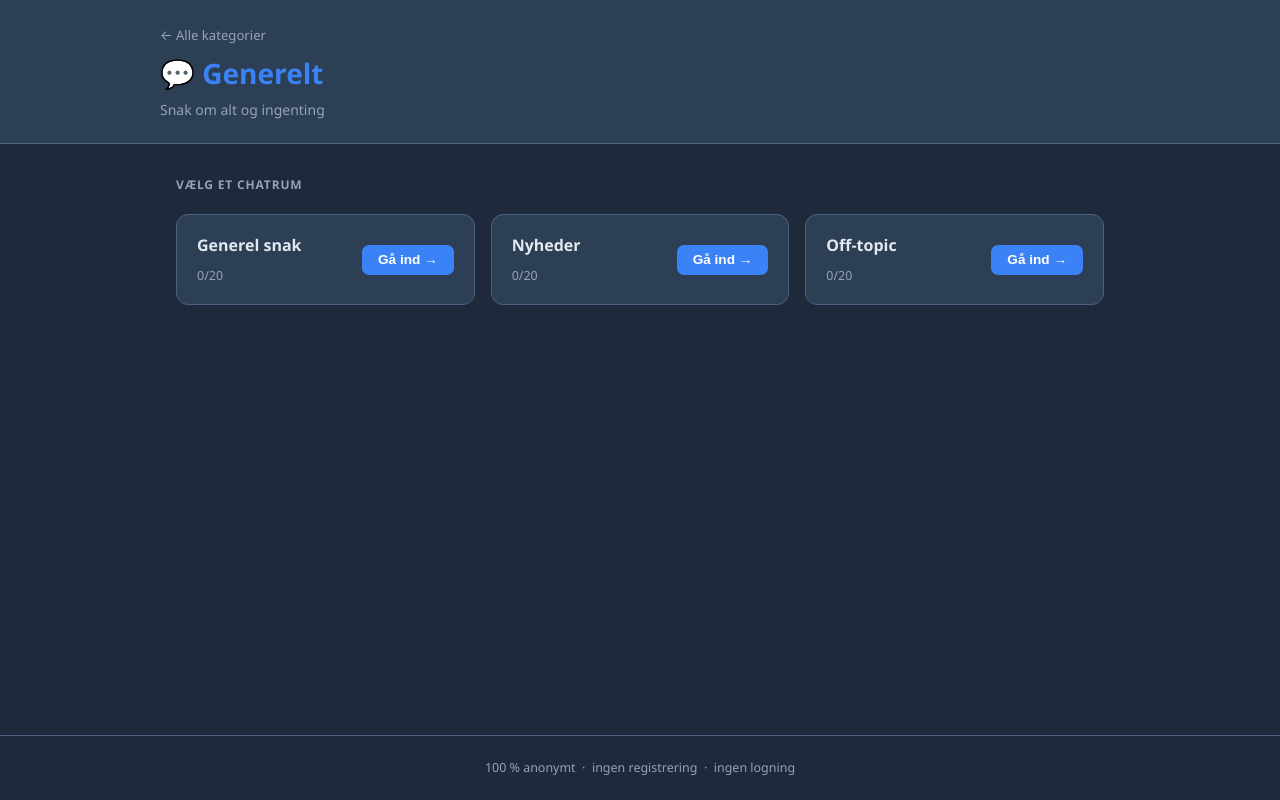
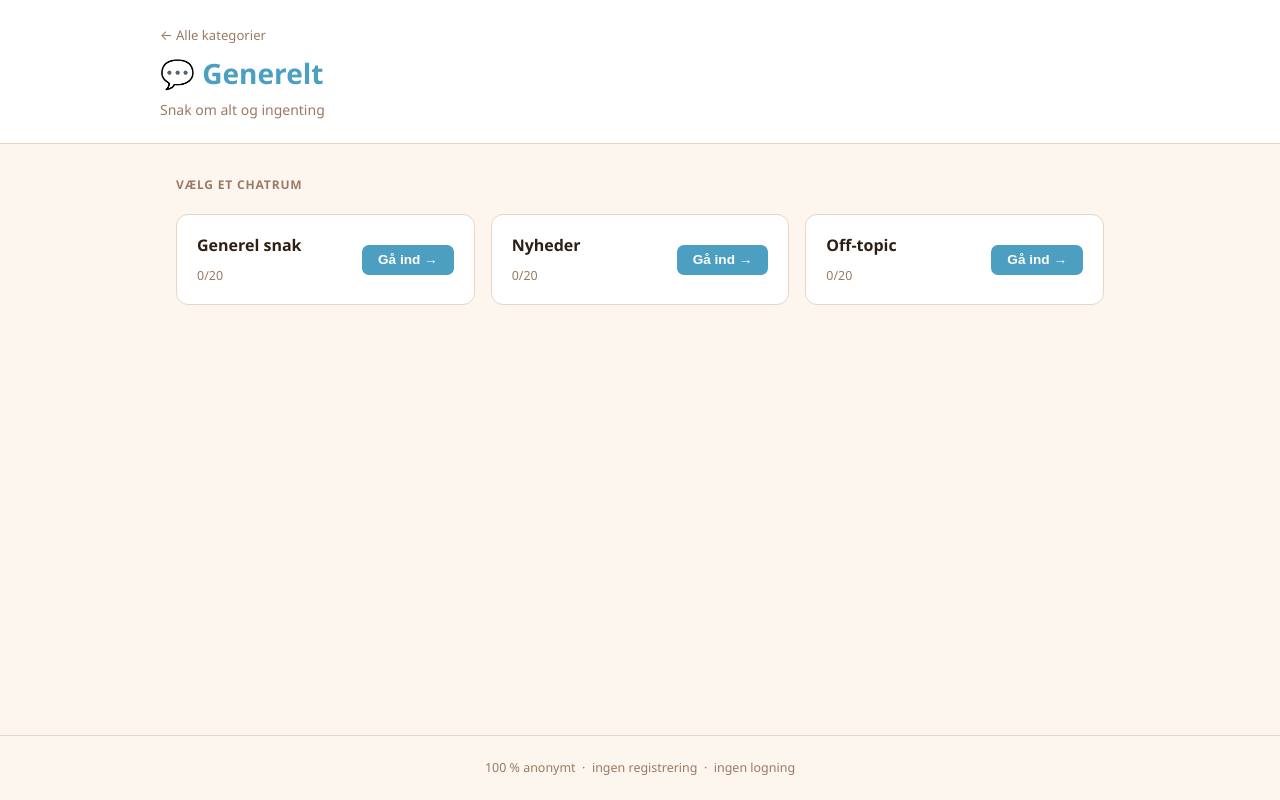
Before and after one commit to Arnold2006/Quickchat.dk, a PHP site: page /category.php?id=1 in a window 1280 px wide. Run offline with PHP 8.4, Linux system fonts and the light colour scheme; data comes from the database, SQL or seed files in the repository.

Commit message:
style: switch to light pastel/cream theme with consistent color variables
Agent-Logs-Url: https://github.com/Arnold2006/Quickchat.dk/sessions/7017af6d-d70c-4f17-8934-597074bc1af6

Co-authored-by: Arnold2006 <115367701+Arnold2006@users.noreply.github.com>

```diff
--- a/css/style.css
+++ b/css/style.css
@@ -6,18 +6,19 @@
 *, *::before, *::after { box-sizing: border-box; margin: 0; padding: 0; }
 
 :root {
-    --bg:         #1e293b;
-    --surface:    #2d3f55;
-    --surface2:   #475569;
-    --border:     #4a6180;
-    --text:       #e2e8f0;
-    --text-muted: #94a3b8;
-    --accent:     #3b82f6;
-    --accent-h:   #2563eb;
-    --green:      #22c55e;
-    --red:        #ef4444;
-    --red-soft:   #fca5a5;
-    --amber:      #fbbf24;
+    --bg:         #fdf6ee;
+    --surface:    #ffffff;
+    --surface2:   #f2e8dc;
+    --border:     #e8d5c4;
+    --text:       #2d1f14;
+    --text-muted: #9b7a65;
+    --accent:     #4c9fc0;
+    --accent-h:   #3a8ead;
+    --green:      #3daa72;
+    --red:        #d46060;
+    --red-soft:   #c86060;
+    --red-h:      #bf4545;
+    --amber:      #c0882c;
     --radius:     12px;
     --radius-sm:  7px;
 }
@@ -140,10 +141,10 @@ body {
 .btn-primary:hover         { background: var(--accent-h); }
 
 .btn-secondary             { background: var(--surface2); color: var(--text); }
-.btn-secondary:hover       { background: #475569; }
+.btn-secondary:hover       { background: #e0d4c8; }
 
 .btn-danger                { background: var(--red); color: #fff; }
-.btn-danger:hover          { background: #dc2626; }
+.btn-danger:hover          { background: var(--red-h); }
 
 .btn-send                  { background: var(--green); color: #fff; padding: .55rem 1.4rem; }
 .btn-send:hover            { background: #16a34a; }
@@ -154,7 +155,7 @@ body {
     font-size: .75rem;
     padding: .38rem .7rem;
 }
-.btn-refresh:hover         { background: #475569; color: var(--text); }
+.btn-refresh:hover         { background: #e0d4c8; color: var(--text); }
 
 /* ── Text & select inputs ───────────────────────────────────── */
 .text-input,
@@ -272,7 +273,7 @@ body {
 /* Private "Tale i Rødt" */
 .msg-private .msg-author,
 .msg-private .msg-text  { color: var(--red-soft); }
-.msg-private .msg-time  { color: #f87171; }
+.msg-private .msg-time  { color: #b05050; }
 
 /* ── Users sidebar ──────────────────────────────────────────── */
 .users-sidebar {
@@ -325,7 +326,7 @@ body {
     border-color: var(--red);
     color: var(--red-soft);
 }
-.message-input.private-mode::placeholder { color: #f87171; }
+.message-input.private-mode::placeholder { color: #b05050; }
 
 /* ── Admin ──────────────────────────────────────────────────── */
 .admin-body         { background: var(--bg); }
@@ -387,7 +388,7 @@ body {
     letter-spacing: .05em;
 }
 .admin-table td        { padding: .45rem .7rem; border-bottom: 1px solid var(--border); }
-.admin-table tr:hover td { background: rgba(255,255,255,.02); }
+.admin-table tr:hover td { background: rgba(0,0,0,.03); }
 .td-empty              { text-align: center; color: var(--text-muted); padding: 1rem !important; }
 
 /* ── Icon Picker ─────────────────────────────────────────────── */
@@ -480,7 +481,7 @@ body {
     line-height: 1;
 }
 .icon-option:hover  { border-color: var(--accent); background: var(--surface); }
-.icon-option.active { border-color: var(--accent); background: rgba(59,130,246,.15); }
+.icon-option.active { border-color: var(--accent); background: rgba(76,159,192,.15); }
 
 /* ── Footer ─────────────────────────────────────────────────── */
 .site-footer {
@@ -495,7 +496,7 @@ body {
 ::-webkit-scrollbar        { width: 5px; }
 ::-webkit-scrollbar-track  { background: var(--bg); }
 ::-webkit-scrollbar-thumb  { background: var(--surface2); border-radius: 3px; }
-::-webkit-scrollbar-thumb:hover { background: #475569; }
+::-webkit-scrollbar-thumb:hover { background: #d0c0b0; }
 
 /* ── Responsive ─────────────────────────────────────────────── */
 @media (max-width: 600px) {
```
